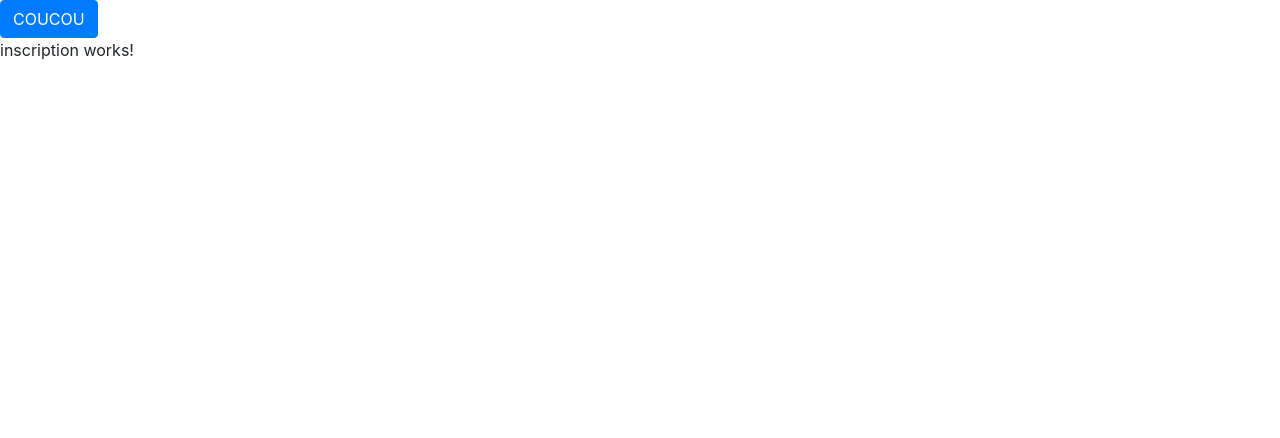
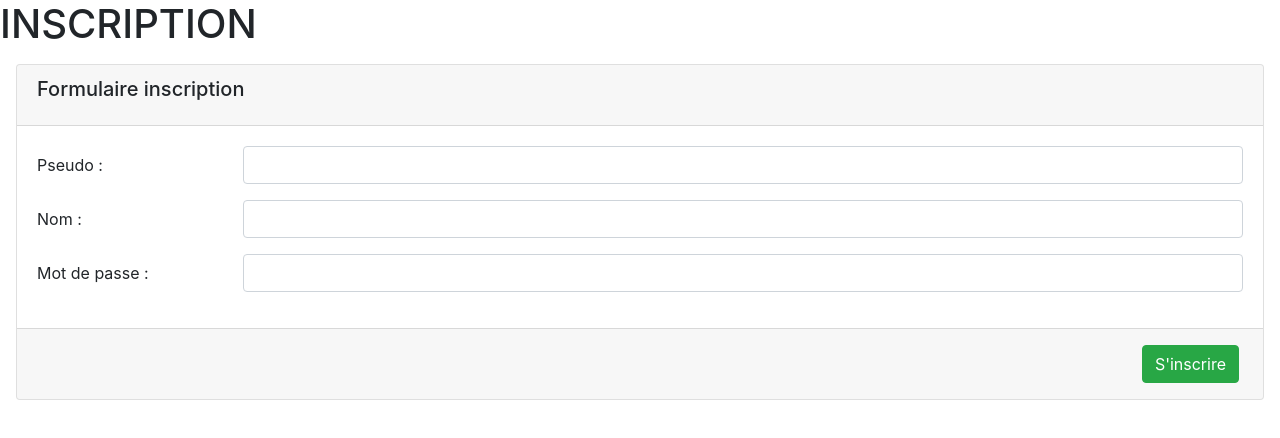
Before and after one commit to Luiluider/timebombangulargrp5, an Angular app: page /inscription in a window 1280 px wide. Shown: the top 438 px of the page. Built offline with nearby package versions, Linux system fonts and the light colour scheme; no server answers.

Commit message:
Inscription

```diff
--- a/src/app/app.component.html
+++ b/src/app/app.component.html
@@ -1,2 +1 @@
-<button class = "btn btn-primary">COUCOU</button>
 <router-outlet></router-outlet>
--- a/src/app/inscription/inscription.component.html
+++ b/src/app/inscription/inscription.component.html
@@ -1 +1,38 @@
-<p>inscription works!</p>
+<h1>INSCRIPTION</h1>
+
+<div class="card m-3">
+	<div class="card-header">
+		<h5 class="card-title">Formulaire inscription</h5>
+	</div>
+
+    <div class="card-body">
+		<div class="form-group row">
+			<label for="username" class="col-sm-2 col-form-label">Pseudo : </label>
+			<div class="col-sm-10">
+				<input type="text" class="form-control" id="UserUsername" [(ngModel)]="user.username" />
+			</div>
+        </div>
+
+        <div class="form-group row">
+			<label for="name" class="col-sm-2 col-form-label">Nom : </label>
+			<div class="col-sm-10">
+				<input type="text" class="form-control" id="UserName" [(ngModel)]="user.name" />
+			</div>
+        </div>
+
+        <div class="form-group row">
+			<label for="password" class="col-sm-2 col-form-label">Mot de passe : </label>
+			<div class="col-sm-10">
+				<input type="password" class="form-control" id="password" [(ngModel)]="user.password" />
+			</div>
+        </div>
+
+    </div>
+
+    <div class="card-footer text-right">
+
+		<button (click)="subscribe()" class="btn btn-success m-1">S'inscrire</button>
+
+    </div>
+
+</div>
--- a/src/app/inscription/inscription.component.ts
+++ b/src/app/inscription/inscription.component.ts
@@ -1,4 +1,6 @@
 import { Component, OnInit } from '@angular/core';
+import { User } from '../user';
+import { UserService } from '../user.service';
 
 @Component({
   selector: 'app-inscription',
@@ -7,11 +9,19 @@ import { Component, OnInit } from '@angular/core';
 })
 export class InscriptionComponent implements OnInit {
 
-  constructor() { }
+  user = new User();
 
-  ngOnInit(): void {
+  constructor(private srvUser : UserService) { }
+
+  ngOnInit() {
+
+    this.srvUser.reload();
   }
 
+  public subscribe() {
 
+    this.srvUser.inscription(this.user);
+    this.user = new User();
+  }
 
 }
```
Also changed, not shown: src/app/card.service.ts (deleted, +0 -9 lines), 1 other file (tests, documents, lock files or other folders).
